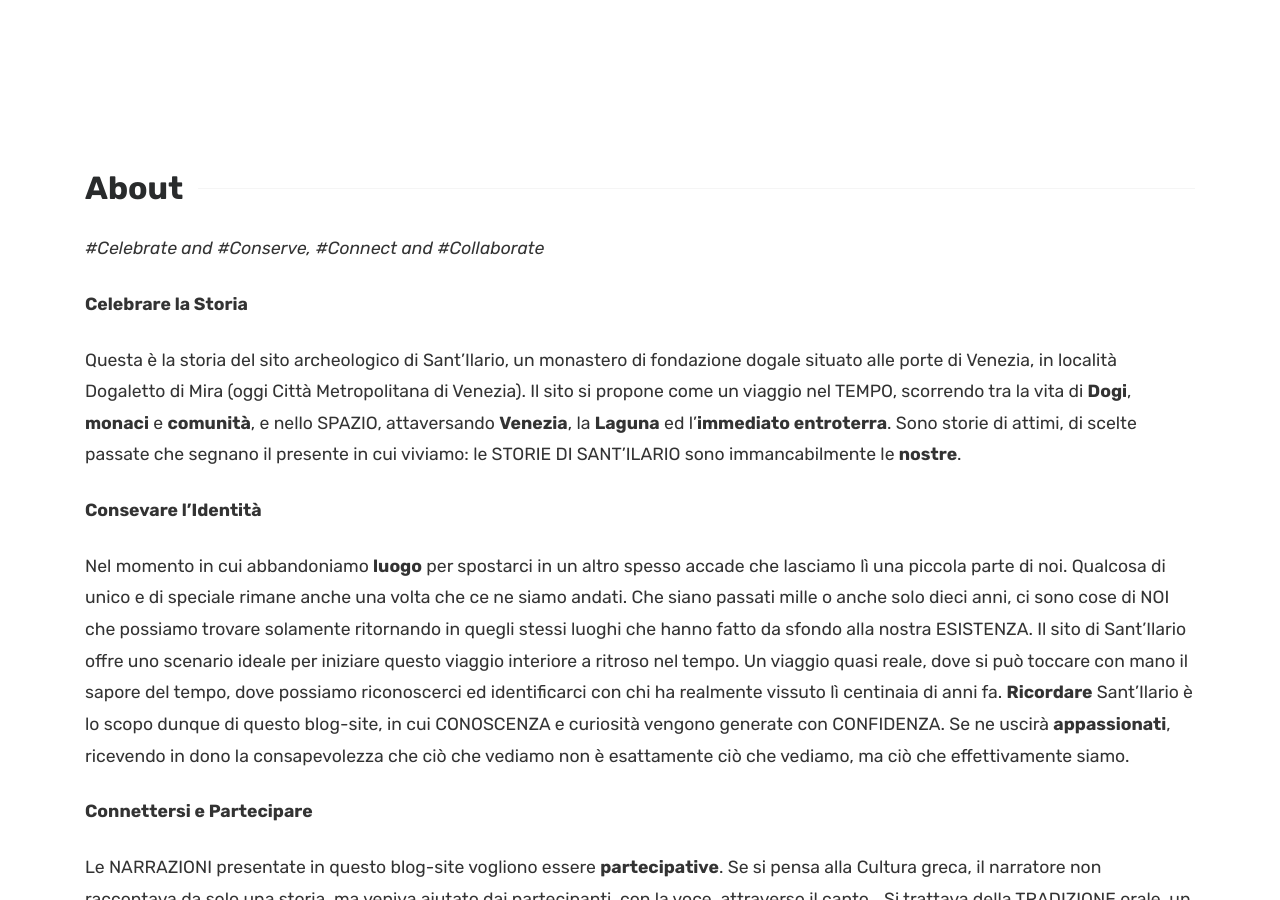
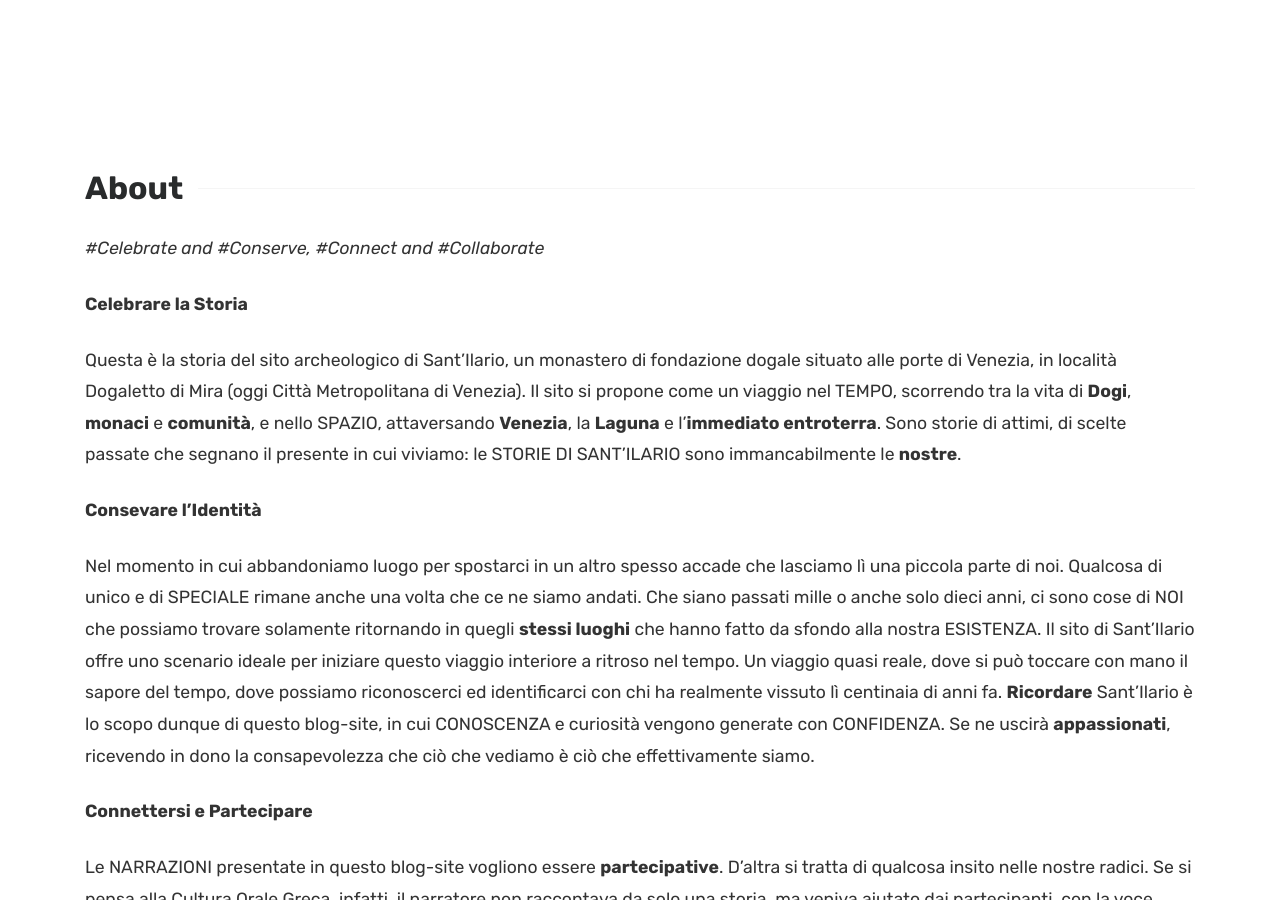
Before and after one commit to valrem93/SantIlarioeilBrenta_test, a Jekyll site: the page built from docs/about.md, in a window 1280 px wide and 900 px high. Built offline with Jekyll 4.4.1, drawn with Linux system fonts in a browser that asks for light colours; comment, search, counter and statistics services are not loaded; some of the changed text lies outside the part shown.

Commit message:
Update about.md

```diff
--- a/docs/about.md
+++ b/docs/about.md
@@ -8,17 +8,17 @@
 
 **Celebrare la Storia**
 
-Questa è la storia del sito archeologico di Sant'Ilario, un monastero di fondazione dogale situato alle porte di Venezia, in località Dogaletto di Mira (oggi Città Metropolitana di Venezia). Il sito si propone come un viaggio nel TEMPO, scorrendo tra la vita di **Dogi**, **monaci** e **comunità**, e nello SPAZIO, attaversando **Venezia**, la **Laguna** ed l'**immediato entroterra**. Sono storie di attimi, di scelte passate che segnano il presente in cui viviamo: le STORIE DI SANT'ILARIO sono immancabilmente le **nostre**.
+Questa è la storia del sito archeologico di Sant'Ilario, un monastero di fondazione dogale situato alle porte di Venezia, in località Dogaletto di Mira (oggi Città Metropolitana di Venezia). Il sito si propone come un viaggio nel TEMPO, scorrendo tra la vita di **Dogi**, **monaci** e **comunità**, e nello SPAZIO, attaversando **Venezia**, la **Laguna** e l'**immediato entroterra**. Sono storie di attimi, di scelte passate che segnano il presente in cui viviamo: le STORIE DI SANT'ILARIO sono immancabilmente le **nostre**.
 
 **Consevare l'Identità**
 
-Nel momento in cui abbandoniamo **luogo** per spostarci in un altro spesso accade che lasciamo lì una piccola parte di noi. Qualcosa di unico e di speciale rimane anche una volta che ce ne siamo andati.
-Che siano passati mille o anche solo dieci anni, ci sono cose di NOI che possiamo trovare solamente ritornando in quegli stessi luoghi che hanno fatto da sfondo alla nostra ESISTENZA. Il sito di Sant'Ilario offre uno scenario ideale per iniziare questo viaggio interiore a ritroso nel tempo. Un viaggio quasi reale, dove si può toccare con mano il sapore del tempo, dove possiamo riconoscerci ed identificarci con chi ha realmente vissuto lì centinaia di anni fa.
-**Ricordare** Sant'Ilario è lo scopo dunque di questo blog-site, in cui CONOSCENZA e curiosità vengono generate con CONFIDENZA. Se ne uscirà **appassionati**, ricevendo in dono la consapevolezza che ciò che vediamo non è esattamente ciò che vediamo, ma ciò che effettivamente siamo.
+Nel momento in cui abbandoniamo luogo per spostarci in un altro spesso accade che lasciamo lì una piccola parte di noi. Qualcosa di unico e di SPECIALE rimane anche una volta che ce ne siamo andati.
+Che siano passati mille o anche solo dieci anni, ci sono cose di NOI che possiamo trovare solamente ritornando in quegli **stessi luoghi** che hanno fatto da sfondo alla nostra ESISTENZA. Il sito di Sant'Ilario offre uno scenario ideale per iniziare questo viaggio interiore a ritroso nel tempo. Un viaggio quasi reale, dove si può toccare con mano il sapore del tempo, dove possiamo riconoscerci ed identificarci con chi ha realmente vissuto lì centinaia di anni fa.
+**Ricordare** Sant'Ilario è lo scopo dunque di questo blog-site, in cui CONOSCENZA e curiosità vengono generate con CONFIDENZA. Se ne uscirà **appassionati**, ricevendo in dono la consapevolezza che ciò che vediamo è ciò che effettivamente siamo.
 
 **Connettersi e Partecipare**
 
-Le NARRAZIONI presentate in questo blog-site vogliono essere **partecipative**. Se si pensa alla Cultura greca, il narratore non raccontava da solo una storia, ma veniva aiutato dai partecipanti, con la voce, attraverso il canto… Si trattava della TRADIZIONE orale, un mezzo di **comunicazione** fortissimo, che poi si evolve con la tradizione scritta.
+Le NARRAZIONI presentate in questo blog-site vogliono essere **partecipative**. D'altra si tratta di qualcosa insito nelle nostre radici. Se si pensa alla Cultura Orale Greca, infatti, il narratore non raccontava da solo una storia, ma veniva aiutato dai partecipanti, con la voce, attraverso il canto… Si trattava della forza della TRADIZIONE, un mezzo di **comunicazione** fortissimo.
 
 
 
```
